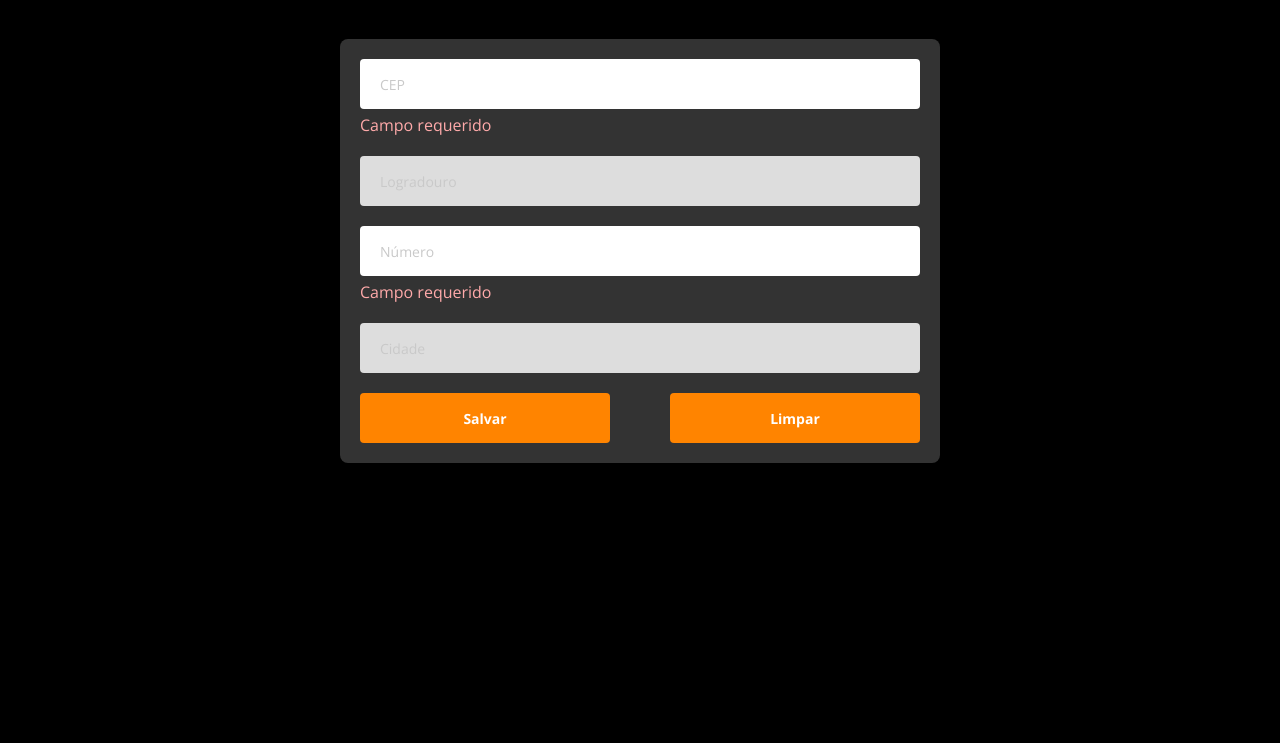
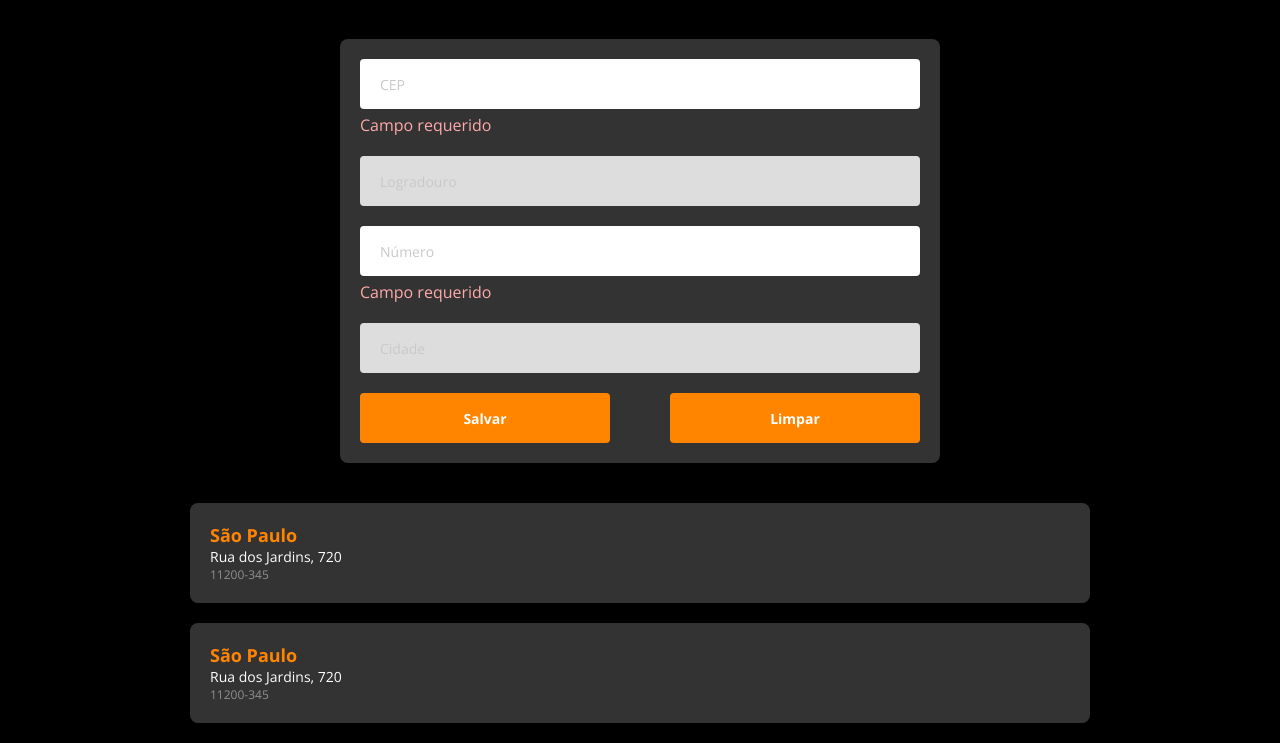
Before and after one commit to cauerg44/DSViaCep, a plain HTML site: page index.html in a window 1280 px wide. Shown: the part 81-824 px from the top of the page. Before the commit the page ends 800 px from the top, so only its background shows below. Drawn offline with nearby package versions, Linux system fonts and the light colour scheme.

Commit message:
Styling list card

```diff
--- a/css/styles.css
+++ b/css/styles.css
@@ -4,7 +4,8 @@
     --color-orange: #ff8400;
     --color-gray: #333;
     --color-light-gray: #c9c9c9;
-    --color-red-light: #faa;
+    --color-medium-gray: #8f8f8f;
+    --color-light-red: #faa;
 }
 
 * {
@@ -71,7 +72,7 @@ html, body {
 
 .error-message {
     margin-top: 5px;
-    color: var(--color-red-light);
+    color: var(--color-light-red);
 }
 
 .form-input {
@@ -115,3 +116,36 @@ html, body {
 .btn-right {
     margin-left: 10px;
 }
+
+.list-container {
+    width: 100%;
+    padding: 0 20px;
+    display: flex;
+    flex-direction: column;
+    align-items: center;
+}
+
+.card-list-item {
+    background-color: var(--color-gray);
+    color: var(--color-white);
+    margin-bottom: 20px;
+    width: 100%;
+    max-width: 900px;
+    border-radius: 8px;
+    padding: 20px;
+}
+
+.card-list-item h3 {
+    color: var(--color-orange);
+    font-size: 18px;
+}
+
+.address-line {
+    color: var(--color-white);
+    font-size: 14px;
+}
+
+.address-cep {
+    color: var(--color-medium-gray);
+    font-size: 12px;
+}
--- a/index.html
+++ b/index.html
@@ -16,7 +16,7 @@
     <header class="nav-container">
         <nav class="nav-main">
             <h1>DSViaCEP</h1>
-            <div class="contact-link">contato</div>
+            <div class="contact-link">Contato</div>
         </nav>
     </header>
     <main>
@@ -48,16 +48,16 @@
                 </div>
             </div>
         </section>
-        <section id="list-section">
-            <div>
+        <section id="list-section" class="list-container">
+            <div class="card-list-item">
                 <h3>São Paulo</h3>
-                <p>Rua dos Jardins, 720</p>
-                <p>11200-345</p>
+                <p class="address-line">Rua dos Jardins, 720</p>
+                <p class="address-cep">11200-345</p>
             </div>
-            <div>
+            <div class="card-list-item">
                 <h3>São Paulo</h3>
-                <p>Rua dos Jardins, 720</p>
-                <p>11200-345</p>
+                <p class="address-line">Rua dos Jardins, 720</p>
+                <p class="address-cep">11200-345</p>
             </div>
         </section>
     </main>
```
